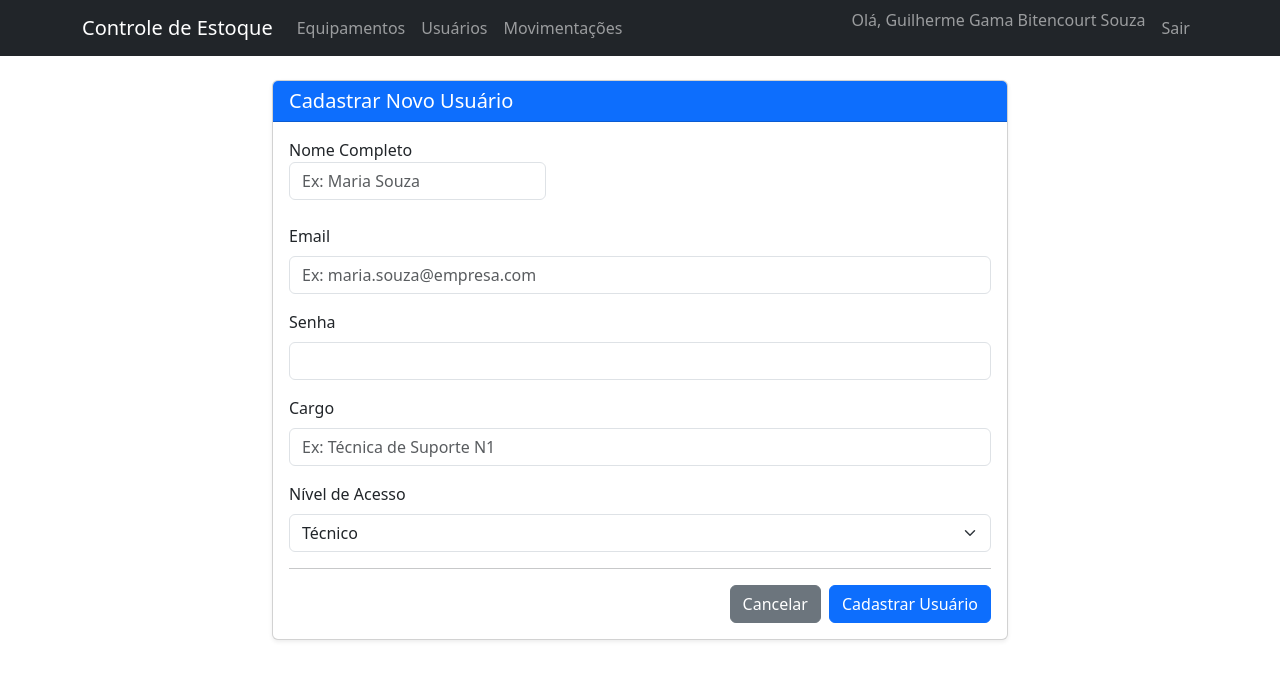
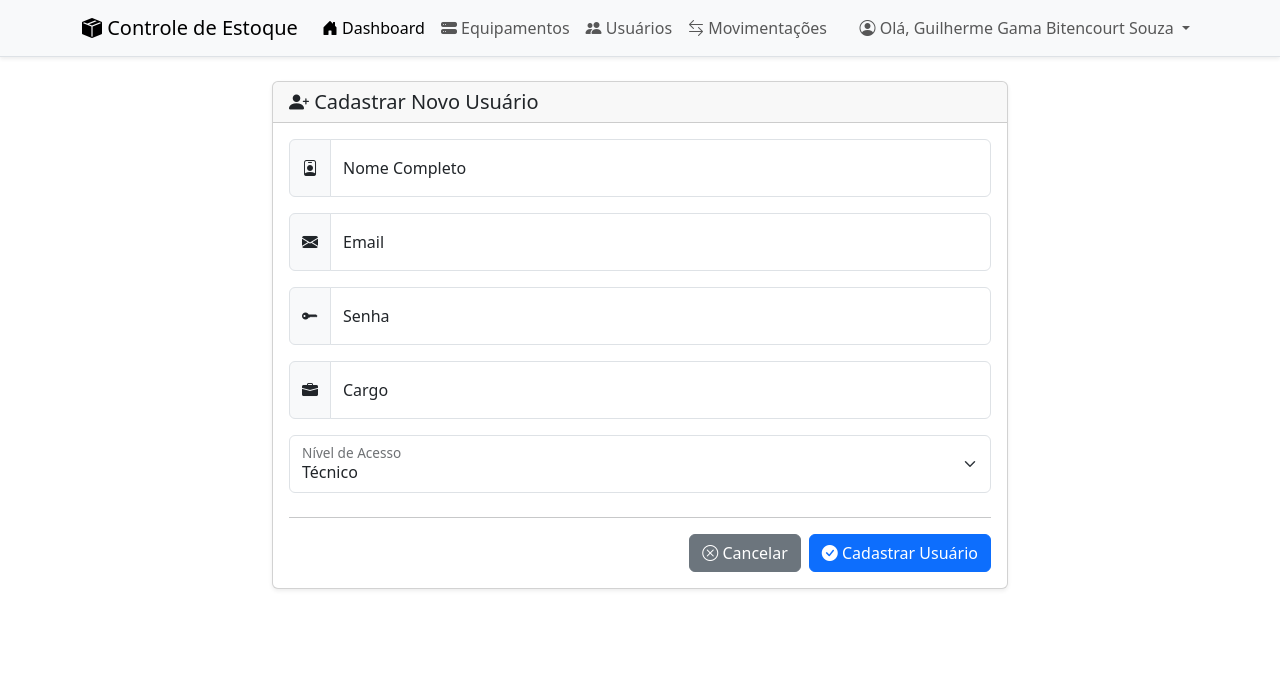
Before and after one commit to guilhermegamabs/controle-estoque, a Flask app: page /usuarios/novo in a window 1280 px wide. Shown: the top 680 px of the page. Run offline with Flask 3, Linux system fonts and the light colour scheme; a user stored in the database is signed in.

Commit message:
adicionando novo style

````diff
--- a/app.py
+++ b/app.py
@@ -25,7 +25,7 @@ with app.app_context():
 def dashboard():
     estatisticas = database.obter_estatisticas()
     ultimas_movimentacoes = database.listar_ultimas_movimentacoes()
-    return render_template('dashboard.html', stats=estatisticas, ultimas_movimentacoes=ultimas_movimentacoes)
+    return render_template('dashboard.html', stats=estatisticas, ultimas_movimentacoes=ultimas_movimentacoes, active_page='dashboard')
 
 # --- ROTA DE LOGIN
 @app.route('/login', methods=['GET', 'POST'])
@@ -45,7 +45,7 @@ def login():
             else:
                 flash('Email ou senha inválidos.', 'danger')
 
-    return render_template('login.html')
+    return render_template('login.html', active_page='dashboard')
 
 @app.route('/logout')
 def logout():
@@ -59,7 +59,7 @@ def logout():
 @login_required
 def listar_equipamentos():
     lista_de_equipamentos = database.listar_equipamentos()
-    return render_template('equipamentos.html', equipamentos=lista_de_equipamentos)
+    return render_template('equipamentos.html', equipamentos=lista_de_equipamentos, active_page='dashboard')
 
 @app.route('/equipamentos/novo', methods=['GET', 'POST'])
 @login_required
@@ -73,7 +73,7 @@ def novo_equipamento():
         flash(f"Equipamento '{nome}' cadastrado com sucesso!", 'success')
         return redirect(url_for('listar_equipamentos'))
 
-    return render_template('adicionar_equipamento.html')
+    return render_template('adicionar_equipamento.html', active_page='dashboard')
 
 @app.route('/equipamentos/editar/<int:id_equipamento>', methods=['GET', 'POST'])
 @login_required
@@ -92,7 +92,7 @@ def editar_equipamento(id_equipamento):
         flash('Equipamento atualizado com sucesso!', 'success')
         return redirect(url_for('listar_equipamentos'))
 
-    return render_template('editar_equipamento.html', equipamento=equipamento)
+    return render_template('editar_equipamento.html', equipamento=equipamento, active_page='dashboard')
 
 @app.route('/equipamentos/excluir/<int:id_equipamento>', methods=['POST'])
 @login_required
@@ -107,7 +107,7 @@ def excluir_equipamento_rota(id_equipamento):
 @login_required
 def listar_usuarios():
     lista_de_usuarios = database.listar_usuarios()
-    return render_template('usuarios.html', usuarios=lista_de_usuarios)
+    return render_template('usuarios.html', usuarios=lista_de_usuarios, active_page='dashboard')
 
 @app.route('/usuarios/novo', methods=['GET', 'POST'])
 @login_required
@@ -123,7 +123,7 @@ def novo_usuario():
         flash(f"Usuário '{nome}' cadastrado com sucesso!", 'success')
         return redirect(url_for('listar_usuarios'))
 
-    return render_template('adicionar_usuario.html')
+    return render_template('adicionar_usuario.html', active_page='dashboard')
 
 @app.route('/usuarios/editar/<int:id_usuario>', methods=['GET', 'POST'])
 @login_required
@@ -144,7 +144,7 @@ def editar_usuario(id_usuario):
         flash('Usuário atualizado com sucesso!', 'success')
         return redirect(url_for('listar_usuarios'))
 
-    return render_template('editar_usuario.html', usuario=usuario)
+    return render_template('editar_usuario.html', usuario=usuario, active_page='dashboard')
 
 @app.route('/usuarios/excluir/<int:id_usuario>', methods=['POST'])
 @login_required
@@ -159,7 +159,7 @@ def excluir_usuario_rota(id_usuario):
 @login_required
 def listar_movimentacoes():
     movimentacoes_abertas = database.listar_movimentacoes_abertas()
-    return render_template('movimentacoes.html', movimentacoes=movimentacoes_abertas)
+    return render_template('movimentacoes.html', movimentacoes=movimentacoes_abertas, active_page='dashboard')
 
 @app.route('/movimentacoes/retirada', methods=['GET', 'POST'])
 @login_required
@@ -181,7 +181,7 @@ def registrar_retirada():
 
     equipamentos = database.listar_equipamentos()
     usuarios = database.listar_usuarios()
-    return render_template('registrar_retirada.html', equipamentos=equipamentos, usuarios=usuarios)
+    return render_template('registrar_retirada.html', equipamentos=equipamentos, usuarios=usuarios, active_page='dashboard')
 
 @app.route('/movimentacoes/devolver/<int:id_movimentacao>', methods=['POST'])
 @login_required
--- a/templates/adicionar_usuario.html
+++ b/templates/adicionar_usuario.html
@@ -5,60 +5,65 @@
 {% block content %}
 <div class="row justify-content-center">
     <div class="col-md-8">
-
         <div class="card shadow-sm">
-            <div class="card-header bg-primary text-white">
-                <h2 class="h5 mb-0">Cadastrar Novo Usuário</h2>
+            <div class="card-header">
+                <h2 class="h5 mb-0"><i class="bi bi-person-plus-fill"></i> Cadastrar Novo Usuário</h2>
             </div>
             <div class="card-body">
                 <form method="POST">
-                    <!-- Campo Nome do Usuário -->
-                    <div class="mb-3">
-                        <label for="nome_usuario" class="form-label">Nome Completo</eabel>
-                        <input type="text" class="form-control" id="nome_usuario" name="nome_usuario"
-                               placeholder="Ex: Maria Souza" required>
+                    <div class="input-group mb-3">
+                        <span class="input-group-text"><i class="bi bi-person-badge"></i></span>
+                        <div class="form-floating flex-grow-1">
+                            <input type="text" class="form-control" id="nome_usuario" name="nome_usuario" placeholder="Nome Completo" required>
+                            <label for="nome_usuario">Nome Completo</label>
+                        </div>
                     </div>
 
-                    <!-- Campo Email -->
-                    <div class="mb-3">
-                        <label for="email" class="form-label">Email</label>
-                        <input type="email" class="form-control" id="email" name="email"
-                                  placeholder="Ex: maria.souza@empresa.com" required>
+                    <div class="input-group mb-3">
+                        <span class="input-group-text"><i class="bi bi-envelope-fill"></i></span>
+                        <div class="form-floating flex-grow-1">
+                            <input type="email" class="form-control" id="email" name="email" placeholder="Email" required>
+                            <label for="email">Email</label>
+                        </div>
                     </div>
 
-                    <!-- Campo Senha -->
-                    <div class="mb-3">
-                        <label for="senha" class="form-label">Senha</label>
-                        <input type="password" class="form-control" id="senha" name="senha" required>
+                    <div class="input-group mb-3">
+                        <span class="input-group-text"><i class="bi bi-key-fill"></i></span>
+                        <div class="form-floating flex-grow-1">
+                            <input type="password" class="form-control" id="senha" name="senha" placeholder="Senha" required>
+                            <label for="senha">Senha</label>
+                        </div>
                     </div>
 
-                    <!-- Campo Cargo -->
-                    <div class="mb-3">
-                        <label for="cargo" class="form-label">Cargo</label>
-                        <input type="text" class="form-control" id="cargo" name="cargo"
-                                  placeholder="Ex: Técnica de Suporte N1" required>
+                    <div class="input-group mb-3">
+                        <span class="input-group-text"><i class="bi bi-briefcase-fill"></i></span>
+                        <div class="form-floating flex-grow-1">
+                            <input type="text" class="form-control" id="cargo" name="cargo" placeholder="Cargo" required>
+                            <label for="cargo">Cargo</label>
+                        </div>
                     </div>
 
-                    <!-- Campo Nível de Acesso -->
-                    <div class="mb-3">
-                        <label for="nivel_acesso" class="form-label">Nível de Acesso</label>
+                    <div class="form-floating mb-4">
                         <select class="form-select" id="nivel_acesso" name="nivel_acesso" required>
                             <option value="Técnico" selected>Técnico</option>
                             <option value="Administrador">Administrador</option>
                         </select>
+                        <label for="nivel_acesso">Nível de Acesso</label>
                     </div>
 
                     <hr>
 
-                    <!-- Botões de Ação -->
                     <div class="d-flex justify-content-end">
-                        <a href="{{ url_for('listar_usuarios') }}" class="btn btn-secondary me-2">Cancelar</a>
-                        <button type="submit" class="btn btn-primary">Cadastrar Usuário</button>
+                        <a href="{{ url_for('listar_usuarios') }}" class="btn btn-secondary me-2">
+                            <i class="bi bi-x-circle"></i> Cancelar
+                        </a>
+                        <button type="submit" class="btn btn-primary">
+                            <i class="bi bi-check-circle-fill"></i> Cadastrar Usuário
+                        </button>
                     </div>
                 </form>
             </div>
         </div>
-
     </div>
 </div>
-{% endblock %}```
+{% endblock %}
--- a/templates/base.html
+++ b/templates/base.html
@@ -1,38 +1,91 @@
-<!doctype html>
+<!DOCTYPE html>
 <html lang="pt-br">
   <head>
-    <meta charset="utf-8">
-    <meta name="viewport" content="width=device-width, initial-scale=1">
+    <meta charset="utf-8" />
+    <meta name="viewport" content="width=device-width, initial-scale=1" />
     <title>{% block title %}Controle de Equipamentos{% endblock %}</title>
-    <link href="https://cdn.jsdelivr.net/npm/bootstrap@5.3.3/dist/css/bootstrap.min.css" rel="stylesheet" integrity="sha384-QWTKZyjpPEjISv5WaRU9OFeRpok6YctnYmDr5pNlyT2bRjXh0JMhjY6hW+ALEwIH" crossorigin="anonymous">
+    <link
+      href="https://cdn.jsdelivr.net/npm/bootstrap@5.3.3/dist/css/bootstrap.min.css"
+      rel="stylesheet"
+      integrity="sha384-QWTKZyjpPEjISv5WaRU9OFeRpok6YctnYmDr5pNlyT2bRjXh0JMhjY6hW+ALEwIH"
+      crossorigin="anonymous"
+    />
+    <link
+      rel="stylesheet"
+      href="https://cdn.jsdelivr.net/npm/bootstrap-icons@1.11.3/font/bootstrap-icons.min.css"
+    />
   </head>
   <body>
-
-    <nav class="navbar navbar-expand-lg navbar-dark bg-dark mb-4">
+    <nav
+      class="navbar navbar-expand-lg bg-body-tertiary border-bottom shadow-sm mb-4"
+    >
       <div class="container">
-            <a class="navbar-brand" href="{{ url_for('dashboard') }}">Controle de Estoque</a>
-            <button class="navbar-toggler" type="button" data-bs-toggle="collapse" data-bs-target="#navbarNav">
+        <a class="navbar-brand" href="{{ url_for('dashboard') }}">
+          <i class="bi bi-box-seam-fill"></i>
+          Controle de Estoque
+        </a>
+        <button
+          class="navbar-toggler"
+          type="button"
+          data-bs-toggle="collapse"
+          data-bs-target="#navbarNav"
+        >
           <span class="navbar-toggler-icon"></span>
         </button>
         <div class="collapse navbar-collapse" id="navbarNav">
           {% if 'user_id' in session %}
           <ul class="navbar-nav me-auto mb-2 mb-lg-0">
             <li class="nav-item">
-                        <a class="nav-link" href="{{ url_for('listar_equipamentos') }}">Equipamentos</a>
+              <a
+                class="nav-link {% if active_page == 'dashboard' %}active{% endif %}"
+                href="{{ url_for('dashboard') }}"
+              >
+                <i class="bi bi-house-door-fill"></i> Dashboard
+              </a>
             </li>
             <li class="nav-item">
-                        <a class="nav-link" href="{{ url_for('listar_usuarios') }}">Usuários</a>
+              <a
+                class="nav-link {% if active_page == 'equipamentos' %}active{% endif %}"
+                href="{{ url_for('listar_equipamentos') }}"
+              >
+                <i class="bi bi-hdd-stack-fill"></i> Equipamentos
+              </a>
             </li>
             <li class="nav-item">
-                        <a class="nav-link" href="{{ url_for('listar_movimentacoes') }}">Movimentações</a>
+              <a
+                class="nav-link {% if active_page == 'usuarios' %}active{% endif %}"
+                href="{{ url_for('listar_usuarios') }}"
+              >
+                <i class="bi bi-people-fill"></i> Usuários
+              </a>
+            </li>
+            <li class="nav-item">
+              <a
+                class="nav-link {% if active_page == 'movimentacoes' %}active{% endif %}"
+                href="{{ url_for('listar_movimentacoes') }}"
+              >
+                <i class="bi bi-arrow-left-right"></i> Movimentações
+              </a>
             </li>
           </ul>
           <ul class="navbar-nav ms-auto">
-                    <li class="nav-item">
-                        <span class="navbar-text me-2">Olá, {{ session['user_name'] }}</span>
+            <li class="nav-item dropdown">
+              <a
+                class="nav-link dropdown-toggle"
+                href="#"
+                role="button"
+                data-bs-toggle="dropdown"
+              >
+                <i class="bi bi-person-circle"></i> Olá, {{ session['user_name']
+                }}
+              </a>
+              <ul class="dropdown-menu">
+                <li>
+                  <a class="dropdown-item" href="{{ url_for('logout') }}"
+                    ><i class="bi bi-box-arrow-right"></i> Sair</a
+                  >
                 </li>
-                    <li class="nav-item">
-                        <a class="nav-link" href="{{ url_for('logout') }}">Sair</a>
+              </ul>
             </li>
           </ul>
           {% endif %}
@@ -41,23 +94,30 @@
     </nav>
 
     <div class="container mt-4">
-
-        {% with messages = get_flashed_messages(with_categories=true) %}
-            {% if messages %}
-                {% for category, message in messages %}
-                    <div class="alert alert-{{ category }} alert-dismissible fade show" role="alert">
+      {% with messages = get_flashed_messages(with_categories=true) %} {% if
+      messages %} {% for category, message in messages %}
+      <div
+        class="alert alert-{{ category }} alert-dismissible fade show"
+        role="alert"
+      >
         {{ message }}
-                        <button type="button" class="btn-close" data-bs-dismiss="alert" aria-label="Close"></button>
+        <button
+          type="button"
+          class="btn-close"
+          data-bs-dismiss="alert"
+          aria-label="Close"
+        ></button>
       </div>
-                {% endfor %}
-            {% endif %}
-        {% endwith %}
+      {% endfor %} {% endif %} {% endwith %}
 
       <!-- ESTE BLOCO É O MAIS IMPORTANTE -->
       {% block content %}{% endblock %}
-
     </div>
 
-    <script src="https://cdn.jsdelivr.net/npm/bootstrap@5.3.3/dist/js/bootstrap.bundle.min.js" integrity="sha384-YvpcrYf0tY3lHB60NNkmXc5s9fDVZLESaAA55NDzOxhy9GkcIdslK1eN7N6jIeHz" crossorigin="anonymous"></script>
+    <script
+      src="https://cdn.jsdelivr.net/npm/bootstrap@5.3.3/dist/js/bootstrap.bundle.min.js"
+      integrity="sha384-YvpcrYf0tY3lHB60NNkmXc5s9fDVZLESaAA55NDzOxhy9GkcIdslK1eN7N6jIeHz"
+      crossorigin="anonymous"
+    ></script>
   </body>
 </html>
````
Also changed, not shown: templates/adicionar_equipamento.html (+26 -25 lines), templates/registrar_retirada.html (+24 -32 lines), controle.db. Lines whose indentation alone changed are shown as unchanged.
